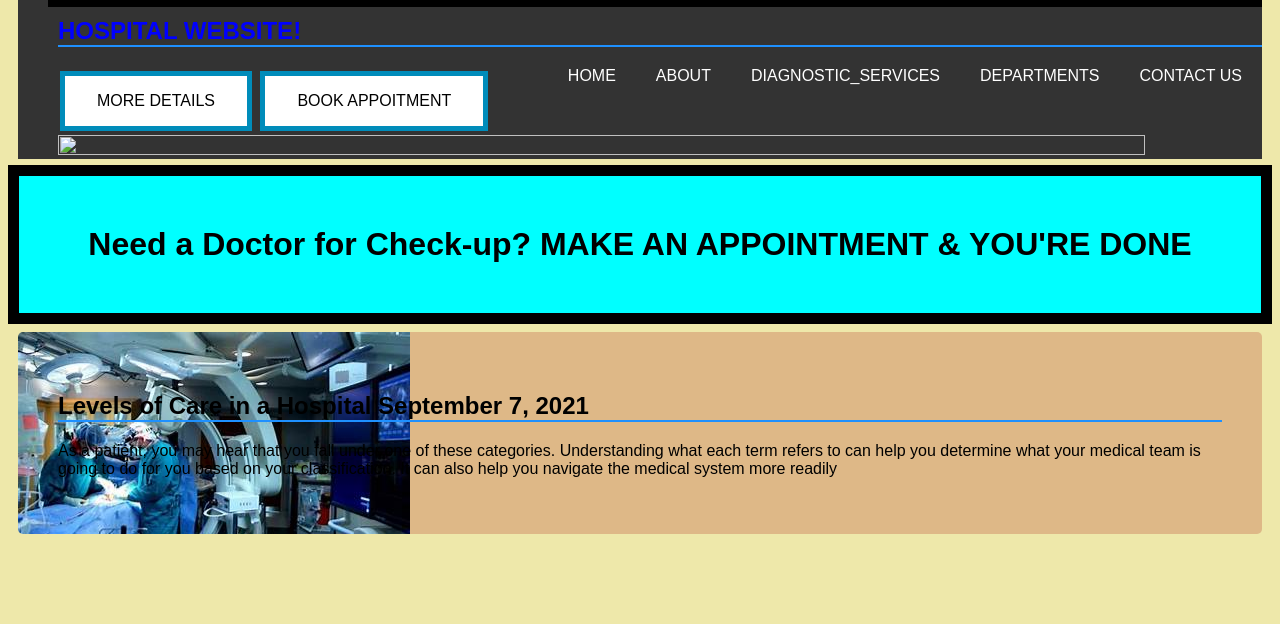
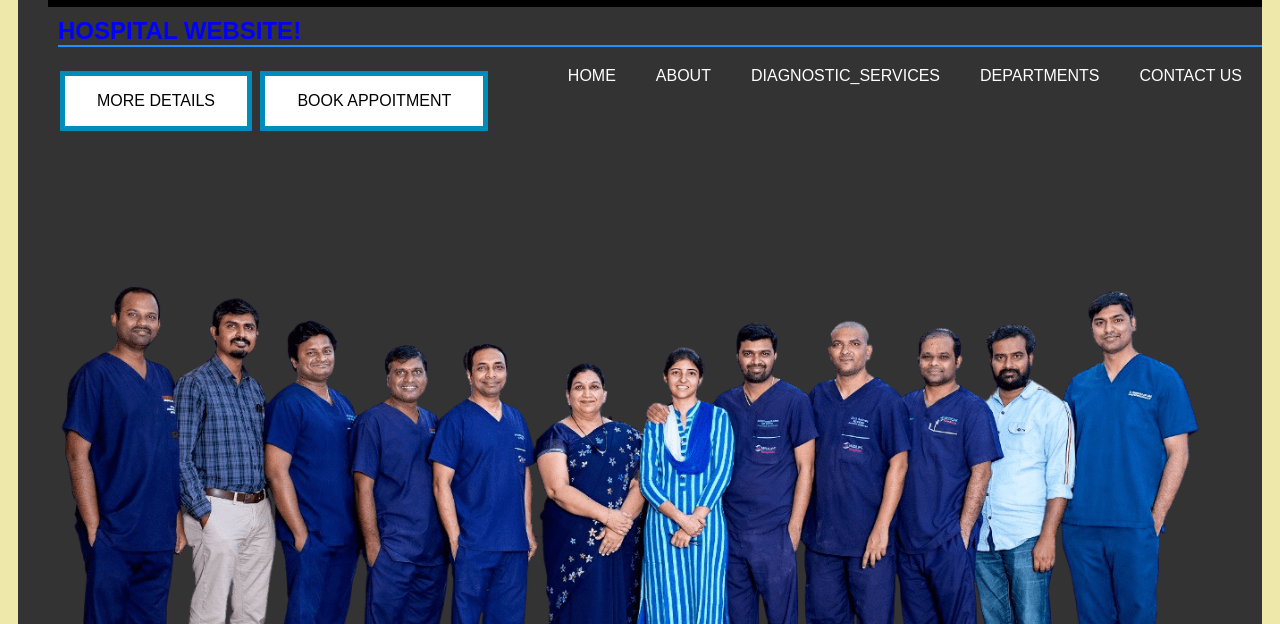
Before and after one commit to namanimamatha/hospitalProject, a plain HTML site: page HOME.html in a window 1280 px wide. Shown: the part 176-800 px from the top of the page. Drawn offline with Linux system fonts and the light colour scheme; the site is published under a folder, as on GitHub Pages, so addresses that start at the root find nothing.

Commit message:
Update HOME.html

```diff
--- a/HOME.html
+++ b/HOME.html
@@ -19,7 +19,7 @@
 <button class="button button2">BOOK APPOITMENT</button>
 
 
-    <img src="/group-min.png" height="10%" width="95%">
+    <img src="./group-min.png" height="10%" width="95%">
 
 </ul>
 <h1>Need a Doctor for Check-up?
```
